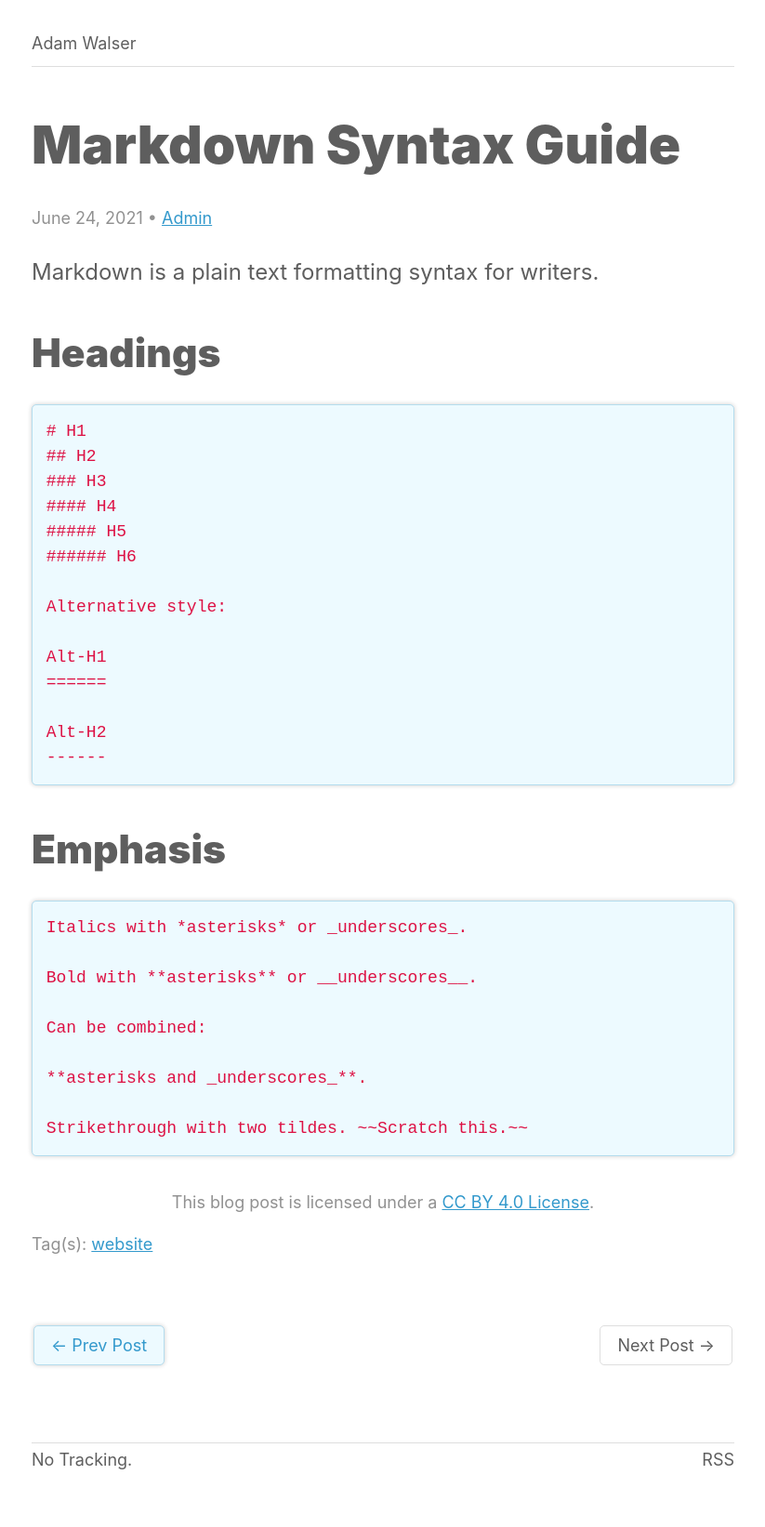
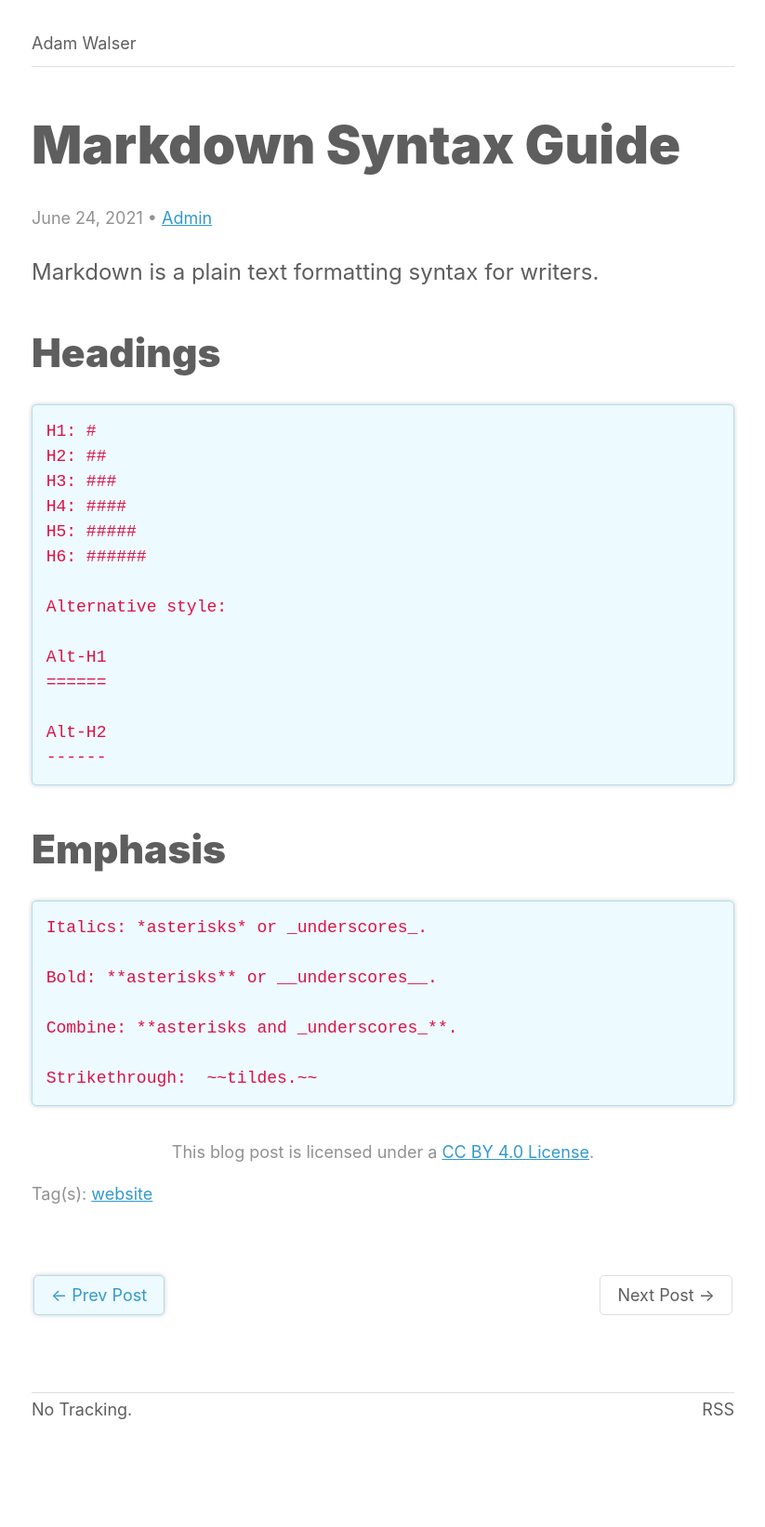
Before and after one commit to ajpwalser/ajpwalser.github.io, a Jekyll site: the page built from _posts/2021-06-24-markdown-syntax-guide.md, in a window 1280 px wide. Shown: the whole page at 93% size, without its empty margins (228-1051 px from the left). Built offline with Jekyll 4.4.1, drawn with Linux system fonts in a browser that asks for light colours; some web fonts are replaced; after the commit the page ends 1589 px from its top, so only the background shows below that.

Commit message:
Update 2021-06-24-markdown-syntax-guide.md

````diff
--- a/_posts/2021-06-24-markdown-syntax-guide.md
+++ b/_posts/2021-06-24-markdown-syntax-guide.md
@@ -30,13 +30,11 @@ Alt-H2
 ### Emphasis
 
 ```
-Italics with *asterisks* or _underscores_.
+Italics: *asterisks* or _underscores_.
 
-Bold with **asterisks** or __underscores__.
+Bold: **asterisks** or __underscores__.
 
-Can be combined:
+Combine: **asterisks and _underscores_**.
 
-**asterisks and _underscores_**.
-
-Strikethrough with two tildes. ~~Scratch this.~~
+Strikethrough:  ~~tildes.~~
 ```
````
Also changed, not shown: other parts of _posts/2021-06-24-markdown-syntax-guide.md (+6 -6 lines).
